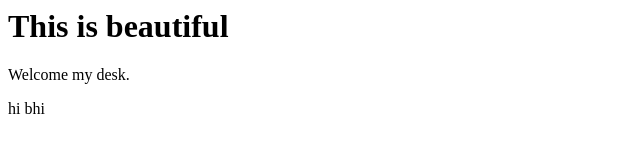
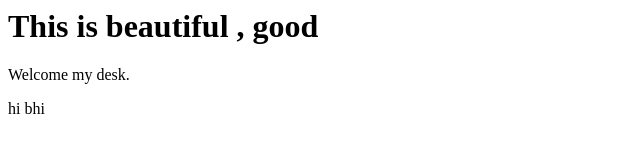
Before and after one commit to PRITAMMANDAL23RIK/code_rik, a plain HTML site: page index.html in a window 1280 px wide. Shown: the whole page, without its empty margins (0-640 px from the left). Drawn offline with Linux system fonts and the light colour scheme.

Commit message:
change beautiful

```diff
--- a/index.html
+++ b/index.html
@@ -1,6 +1,6 @@
 <html>
 <title>This is my website</title>
-<h1>This is beautiful</h1>
+<h1>This is beautiful , good</h1>
 <p>Welcome my desk.</p>
 <p>hi bhi</p>
 </html>
```
